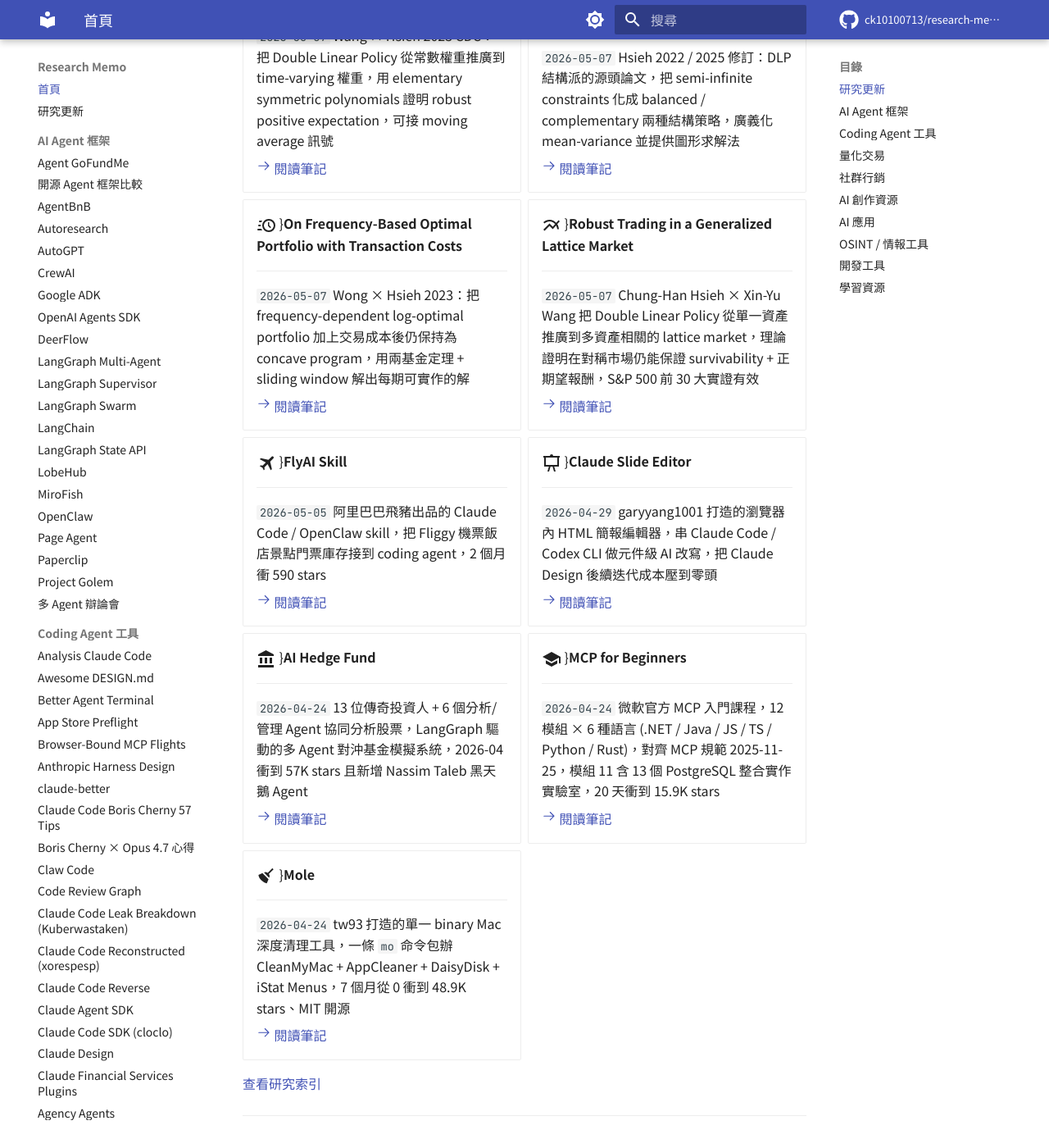
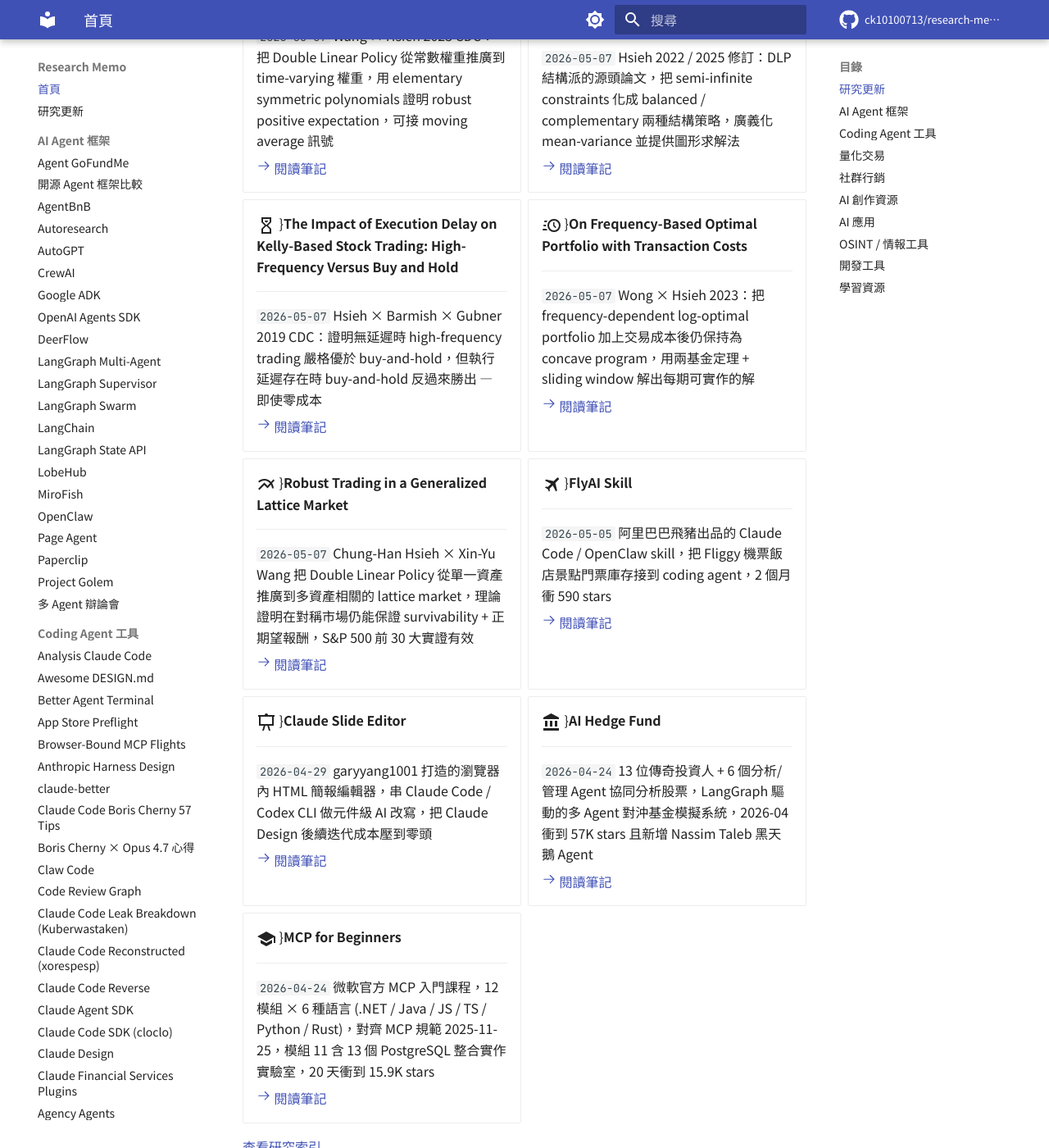
Before and after one commit to ck10100713/research-memo, an MkDocs documentation site: the page built from docs/index.md, in a window 1280 px wide and 1400 px high, scrolled down 1647 px. Shown: the whole window at 82% size. Built offline with MkDocs 1.6.1 and Material for MkDocs 9.7.7, drawn with Linux system fonts in a browser that asks for light colours; comment, search, counter and statistics services are not loaded; some of the changed text lies outside the part shown.

Commit message:
Add research note: The Impact of Execution Delay on Kelly-Based Stock Trading (Hsieh × Barmish × Gubner 2019 CDC) — 無延遲 HFT 嚴格優於 B&H、延遲存在 B&H 反勝（即使零成本） [Hsieh #13/32]

```diff
--- a/docs/index.md
+++ b/docs/index.md
@@ -90,6 +90,14 @@
 
     [:octicons-arrow-right-24: 閱讀筆記](robust-optimal-linear-feedback-trading.md)
 
+-   :material-timer-sand:{{ .lg .middle }} **The Impact of Execution Delay on Kelly-Based Stock Trading: High-Frequency Versus Buy and Hold**
+
+    ---
+
+    `2026-05-07` Hsieh × Barmish × Gubner 2019 CDC：證明無延遲時 high-frequency trading 嚴格優於 buy-and-hold，但執行延遲存在時 buy-and-hold 反過來勝出 — 即使零成本
+
+    [:octicons-arrow-right-24: 閱讀筆記](execution-delay-kelly-trading.md)
+
 -   :material-clock-fast:{{ .lg .middle }} **On Frequency-Based Optimal Portfolio with Transaction Costs**
 
     ---
@@ -137,14 +145,6 @@
     `2026-04-24` 微軟官方 MCP 入門課程，12 模組 × 6 種語言 (.NET / Java / JS / TS / Python / Rust)，對齊 MCP 規範 2025-11-25，模組 11 含 13 個 PostgreSQL 整合實作實驗室，20 天衝到 15.9K stars
 
     [:octicons-arrow-right-24: 閱讀筆記](mcp-for-beginners.md)
-
--   :material-broom:{{ .lg .middle }} **Mole**
-
-    ---
-
-    `2026-04-24` tw93 打造的單一 binary Mac 深度清理工具，一條 `mo` 命令包辦 CleanMyMac + AppCleaner + DaisyDisk + iStat Menus，7 個月從 0 衝到 48.9K stars、MIT 開源
-
-    [:octicons-arrow-right-24: 閱讀筆記](mole.md)
 
 </div>
 
@@ -828,6 +828,14 @@
 
     [:octicons-arrow-right-24: 閱讀筆記](drawdown-control-restart-mechanism.md)
 
+-   :material-timer-sand:{{ .lg .middle }} **The Impact of Execution Delay on Kelly-Based Stock Trading: High-Frequency Versus Buy and Hold**
+
+    ---
+
+    Hsieh × Barmish × Gubner 2019 CDC：證明無延遲時 high-frequency trading 嚴格優於 buy-and-hold，但執行延遲存在時 buy-and-hold 反過來勝出 — 即使零成本
+
+    [:octicons-arrow-right-24: 閱讀筆記](execution-delay-kelly-trading.md)
+
 -   :material-format-list-checks:{{ .lg .middle }} **Necessary and Sufficient Conditions for Frequency-Based Kelly Optimal Portfolio**
 
     ---
--- a/mkdocs.yml
+++ b/mkdocs.yml
@@ -157,6 +157,7 @@
       - DLP with Time-Varying Weights: dlp-time-varying-weights.md
       - DLP with Transaction Costs: dlp-with-transaction-costs.md
       - Drawdown Control with Restart Mechanism: drawdown-control-restart-mechanism.md
+      - Execution Delay on Kelly Trading: execution-delay-kelly-trading.md
       - Frequency-Based Kelly Optimal Portfolio: frequency-based-kelly-portfolio.md
       - Frequency-Based Optimal Portfolio with Costs: frequency-based-optimal-portfolio-costs.md
       - Kronos: kronos.md
```
Also changed, not shown: docs/execution-delay-kelly-trading.md (added, +62 -0 lines), docs/news.md (+4 -1 lines).
